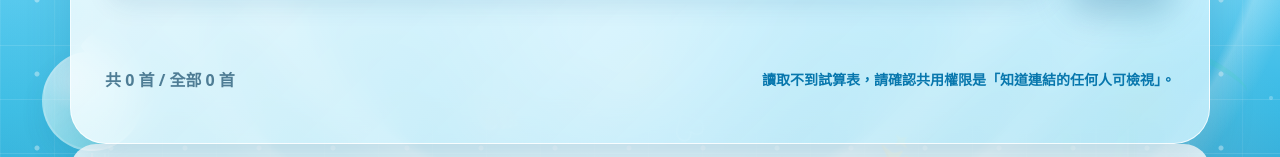
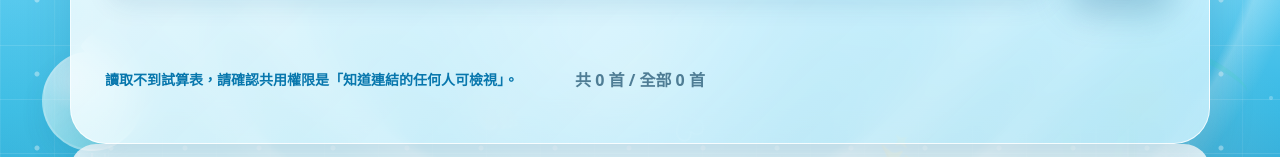
Before and after one commit to lionliontomato/yuyu, a plain HTML site: page index.html in a window 1280 px wide. Shown: the part 333-490 px from the top of the page. Drawn offline with Linux system fonts and the light colour scheme; a web font is replaced by a local one.

Commit message:
Update style.css

```diff
--- a/style.css
+++ b/style.css
@@ -190,8 +190,30 @@ body::before,body::after{content:none!important}
 .tag{--tag:#5cc9f5;--tagLight:#edfaff;border:1px solid rgba(21,150,207,.20);background:linear-gradient(135deg,rgba(255,255,255,.88),var(--tagLight));color:#357796;padding:10px 16px;border-radius:999px;font-weight:800;cursor:pointer;box-shadow:0 10px 22px rgba(7,93,140,.10);transition:.22s}
 .tag:hover{transform:translateY(-2px);box-shadow:0 13px 26px rgba(7,93,140,.13)}
 .tag.active{background:linear-gradient(135deg,var(--tag),var(--main-900));color:white;border-color:transparent;box-shadow:0 15px 28px rgba(7,93,140,.24);transform:translateY(-2px)}
-.meta{display:flex;align-items:center;justify-content:space-between;gap:12px;margin:6px 2px 18px;color:#4f7d95;font-weight:800;width:100%}
-.status{font-size:14px;color:#0877ad}
+.meta{
+  display:flex;
+  align-items:center;
+  justify-content:center;
+  gap:12px;
+  margin:6px 2px 18px;
+  color:#4f7d95;
+  font-weight:800;
+  width:100%;
+  position:relative;
+  text-align:center;
+}
+#count{
+  width:100%;
+  display:block;
+  text-align:center;
+  margin:0 auto;
+}
+.status{
+  position:absolute;
+  left:0;
+  font-size:14px;
+  color:#0877ad;
+}
 .grid{display:grid;grid-template-columns:repeat(auto-fill,minmax(230px,1fr));gap:18px}
 .card{position:relative;min-height:150px;padding:22px 18px 56px;border-radius:var(--radius);background:linear-gradient(145deg,rgba(255,255,255,.92),rgba(237,250,255,.84));border:1px solid rgba(255,255,255,.82);box-shadow:0 18px 36px rgba(7,93,140,.14);overflow:hidden;transition:.22s;isolation:isolate}
 .card:hover{transform:translateY(-4px)}
```
